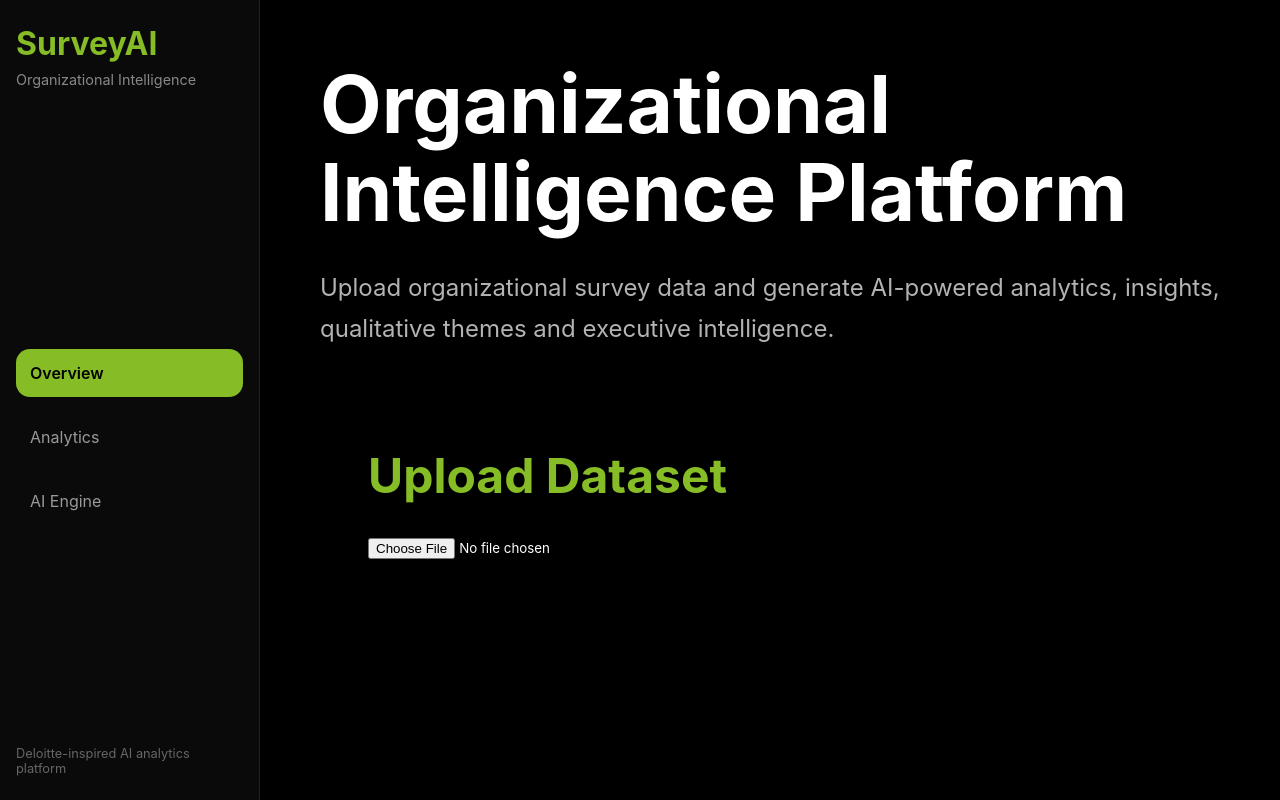
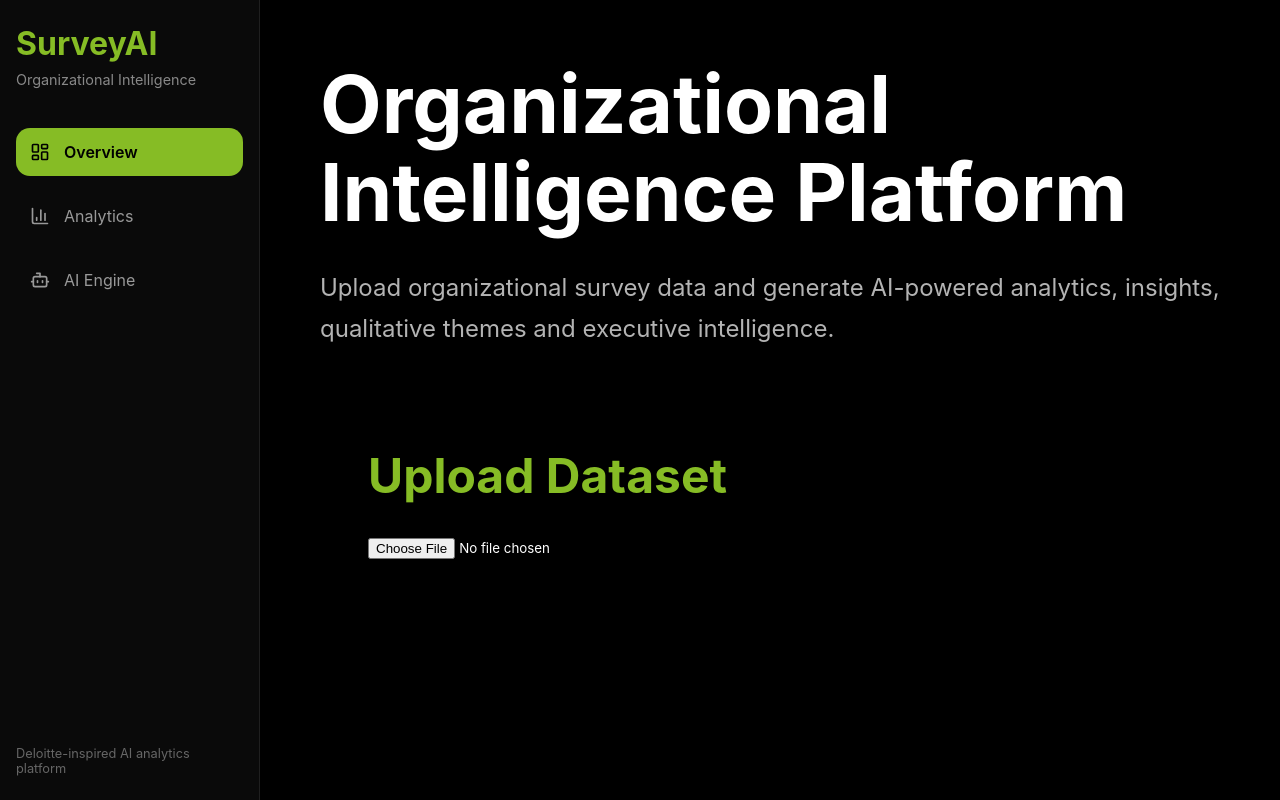
Before and after one commit to MolotsiTech/SurveyInsightsAgent, a React (Vite) app in the folder frontend/: page / in a window 1280 px wide. Built offline with nearby package versions, Linux system fonts and the light colour scheme; no server answers.

Commit message:
Added animated sidebar icons again

```diff
--- a/frontend/src/App.tsx
+++ b/frontend/src/App.tsx
@@ -1,35 +1,22 @@
 import {
-
     BrowserRouter,
-
     Routes,
-
     Route,
-
     NavLink
-
 } from "react-router-dom";
 
+import {
+    LayoutDashboard,
+    BarChart3,
+    Bot
+} from "lucide-react";
+
 import Overview from "./pages/Overview";
-
 import Analytics from "./pages/Analytics";
-
 import AIEngine from "./pages/AIEngine";
 
-import DynamicDashboard from "./pages/DynamicDashboard";
-
-<Route
-
-    path="/dynamic-dashboard"
-
-    element={<DynamicDashboard />}
-
-/>
-
 import {
-
     DatasetProvider
-
 } from "./context/DatasetContext";
 
 import "./App.css";
@@ -51,88 +38,94 @@ function App() {
                         <div>
 
                             <h1 className="logo">
-
                                 SurveyAI
-
                             </h1>
 
                             <p className="tagline">
-
-                                Organizational
-                                Intelligence
-
+                                Organizational Intelligence
                             </p>
-
-                        </div>
 
                             <nav className="nav-links">
 
                                 <NavLink
                                     to="/"
-                                className="nav-item"
+                                    className={({ isActive }) =>
+                                        isActive
+                                            ? "nav-item active"
+                                            : "nav-item"
+                                    }
                                 >
+                                    <LayoutDashboard size={20} />
 
+                                    <span>
                                         Overview
+                                    </span>
 
                                 </NavLink>
 
                                 <NavLink
                                     to="/analytics"
-                                className="nav-item"
+                                    className={({ isActive }) =>
+                                        isActive
+                                            ? "nav-item active"
+                                            : "nav-item"
+                                    }
                                 >
+                                    <BarChart3 size={20} />
 
+                                    <span>
                                         Analytics
+                                    </span>
 
                                 </NavLink>
 
                                 <NavLink
                                     to="/ai"
-                                className="nav-item"
+                                    className={({ isActive }) =>
+                                        isActive
+                                            ? "nav-item active"
+                                            : "nav-item"
+                                    }
                                 >
+                                    <Bot size={20} />
 
+                                    <span>
                                         AI Engine
+                                    </span>
 
                                 </NavLink>
 
                             </nav>
 
+                        </div>
+
                         <div className="sidebar-footer">
 
-                            Deloitte-inspired
-                            AI analytics platform
+                            Deloitte-inspired AI analytics platform
 
                         </div>
 
                     </aside>
 
-                    {/* MAIN */}
+                    {/* MAIN CONTENT */}
 
                     <main className="main-content">
 
                         <Routes>
 
                             <Route
-
                                 path="/"
-
                                 element={<Overview />}
-
                             />
 
                             <Route
-
                                 path="/analytics"
-
                                 element={<Analytics />}
-
                             />
 
                             <Route
-
                                 path="/ai"
-
                                 element={<AIEngine />}
-
                             />
 
                         </Routes>
```
Also changed, not shown: frontend/App.tsx (deleted, +0 -118 lines). Lines whose indentation alone changed are shown as unchanged.
